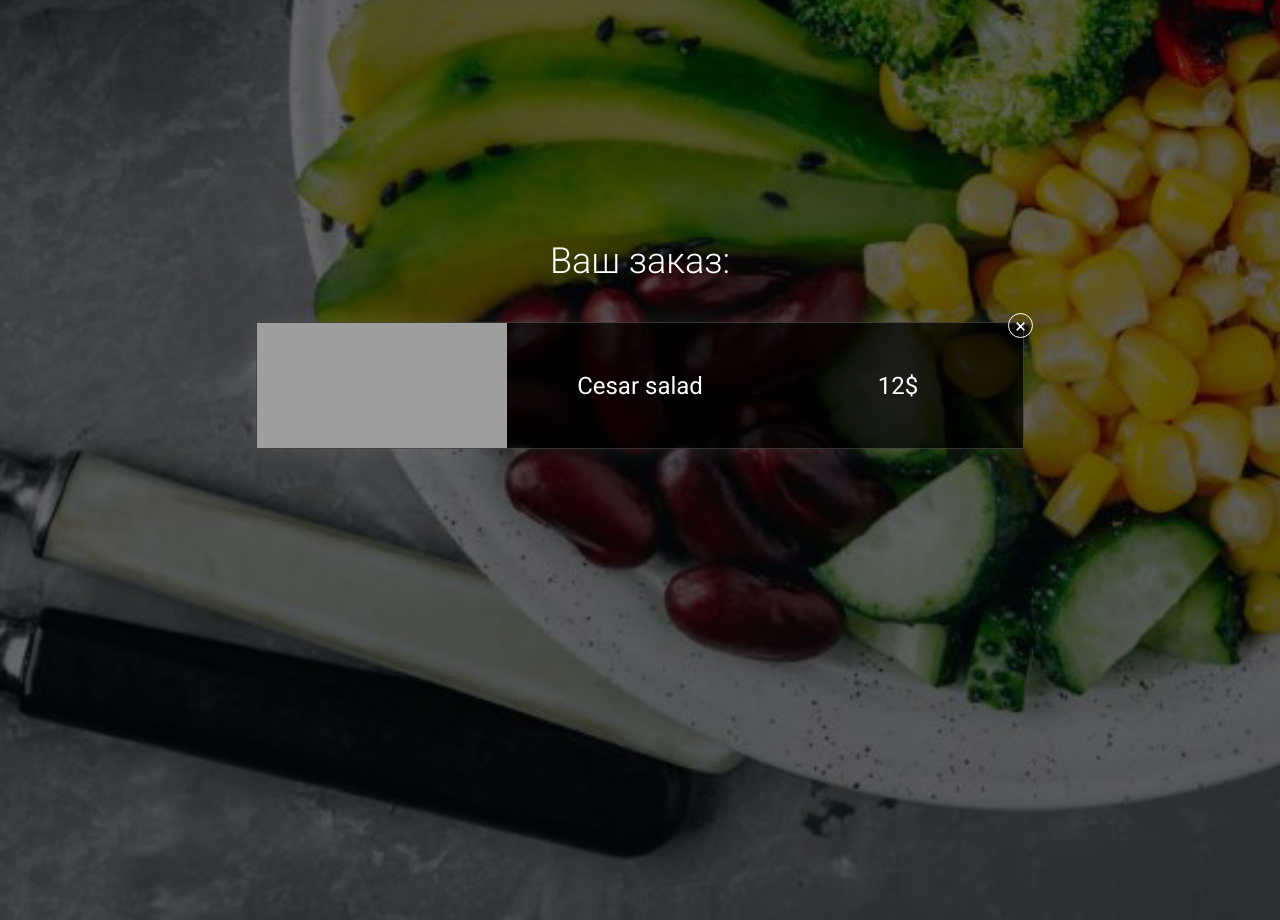
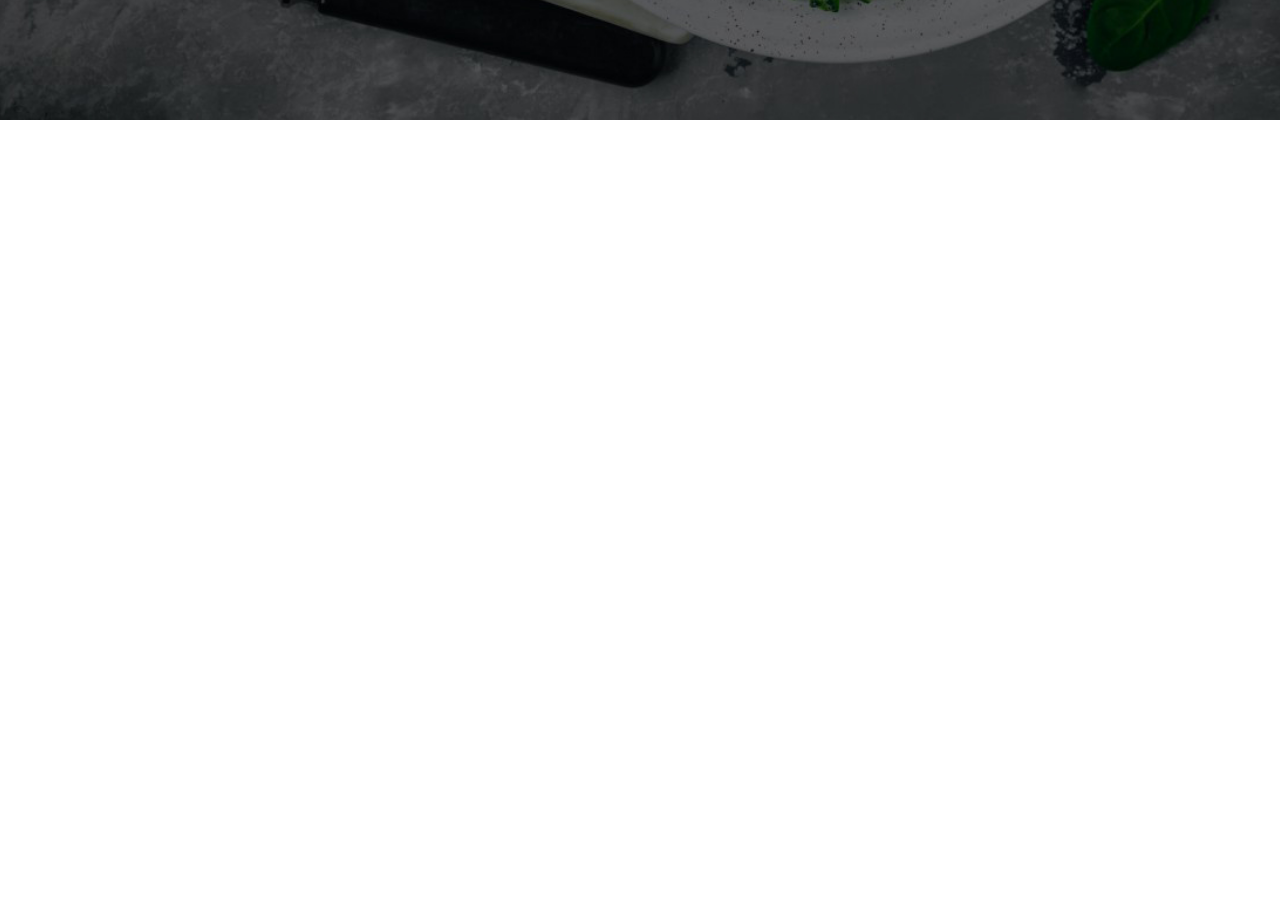
Before and after one commit to EugenyZub/React-Redux, a React (Create React App) app in the folder react-resto-app-master/: page /main in a window 1280 px wide. Shown: the part 740-1660 px from the top of the page. After the commit the page ends 860 px from the top, so only its background shows below. Built offline with nearby package versions, Linux system fonts and the light colour scheme; grey boxes are pictures that could not be loaded.

Commit message:
add route + switch naviation

```diff
--- a/react-resto-app-master/src/components/app-header/app-header.js
+++ b/react-resto-app-master/src/components/app-header/app-header.js
@@ -1,17 +1,18 @@
 import React from 'react';
+import {Link} from 'react-router-dom';
 import cartIcon from './shopping-cart-solid.svg';
 import './app-header.scss';
 
 const AppHeader = ({total}) => {
     return (
         <header className="header">
-            <a className="header__link" href="#">
+            <Link className="header__link" to='/main'>
                 Menu
-            </a>
-            <a className="header__link" href="#">
+            </Link>
+            <Link className="header__link" to='/cart'>
                 <img className="header__cart" src={cartIcon} alt="cart"></img>
                 Total: {total} $
-            </a>
+            </Link>
         </header>
     )
 };
--- a/react-resto-app-master/src/components/app/app.js
+++ b/react-resto-app-master/src/components/app/app.js
@@ -1,4 +1,5 @@
 import React from 'react';
+import {Route, Switch} from 'react-router-dom';
 import {MainPage, CartPage} from '../pages';
 import AppHeader from '../app-header';
 import WithRestoService from '../hoc';
@@ -10,8 +11,10 @@ const App = ({RestoService}) => {
     return (
         <div style={{background: `url(${Background}) center center/cover no-repeat`}} className="app">
             <AppHeader total={50}/>
-            <MainPage/>
-            <CartPage/>
+            <Switch>
+                <Route path='/main' component={MainPage}/>
+                <Route path='/cart' component={CartPage}/>
+            </Switch>
         </div>
     )
 }
--- a/react-resto-app-master/src/index.js
+++ b/react-resto-app-master/src/index.js
@@ -4,7 +4,7 @@ import App from './components/app';
 import {Provider} from 'react-redux';
 import {BrowserRouter as Router} from 'react-router-dom';
 import ErrorBoundary from './components/error-boundry';
-import RestoServices from './services/resto-service';
+// import RestoServices from './services/resto-service';
 import RestoServicesContext from './components/resto-service-context/';
 import store from './store';
 
```
